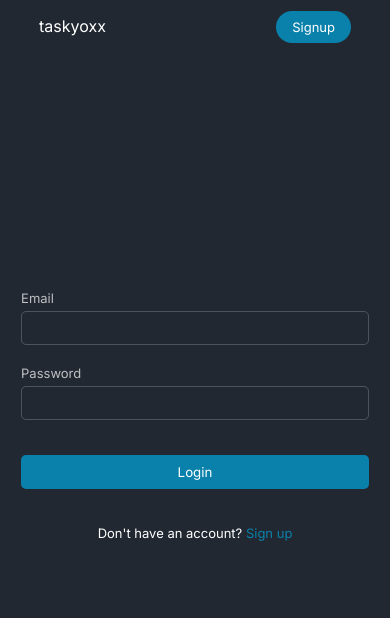
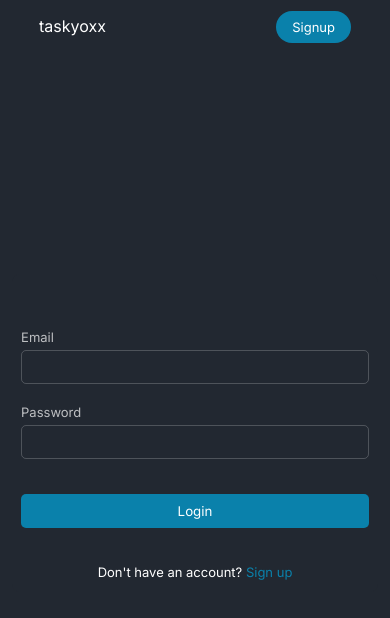
Before and after one commit to therealrinku/robonote, a Next.js app: page /login in a window 390 px wide. Shown: the top 618 px of the page. Built offline with nearby package versions, Linux system fonts and the light colour scheme; no server answers.

Commit message:
some fix

```diff
--- a/styles/Login.module.css
+++ b/styles/Login.module.css
@@ -76,7 +76,6 @@
 @media (max-width: 500px) {
   .loginPage div {
     background: inherit;
-    margin-top: -20vw;
   }
 
   .loginPage form {
```
